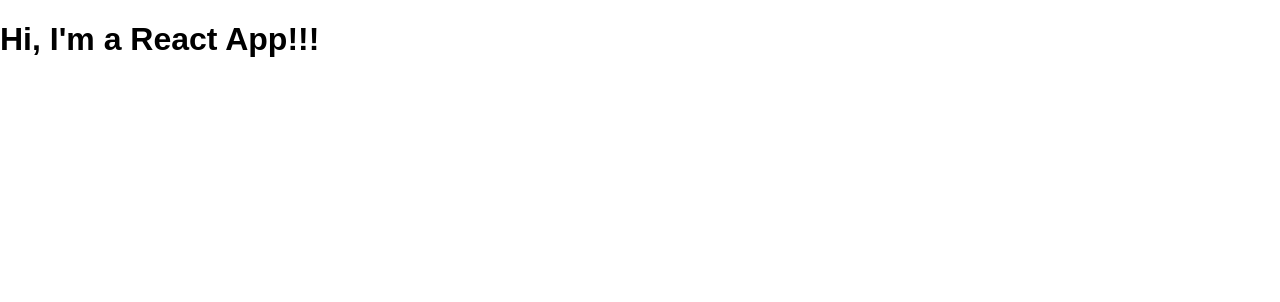
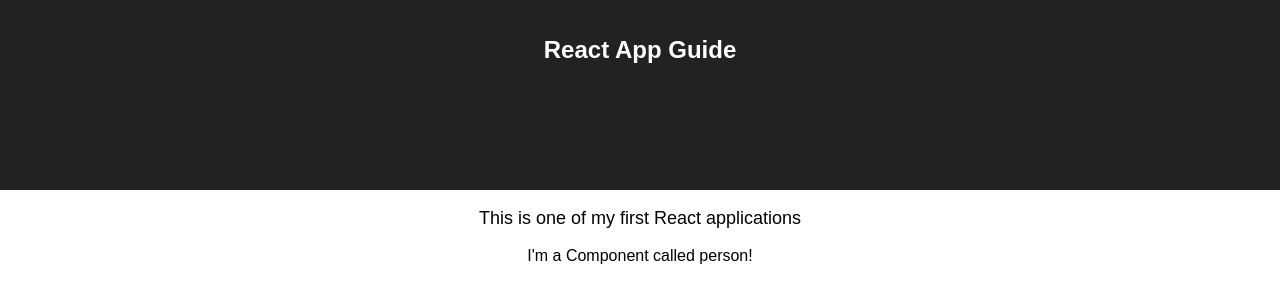
Before and after one commit to StephenPopovich/react-app-guide, a React (Create React App) app: page / in a window 1280 px wide. Shown: the top 302 px of the page. Built offline with nearby package versions, Linux system fonts and the light colour scheme.

Commit message:
create person component

```diff
--- a/src/App.js
+++ b/src/App.js
@@ -1,19 +1,21 @@
 import React, { Component } from 'react';
 import './App.css';
+import Person from './Person/Person';
 
 class App extends Component {
   render() {
-    // return (
-    //   <div className="App">
-    //     <header className="App-header">
-    //       <h1 className="App-title">React App Guide</h1>
-    //     </header>
-    //     <p className="App-intro">
-    //       This is one of my first React applications
-    //     </p>
-    //   </div>
-    // );
-    return React.createElement('div', null, React.createElement('h1', null, 'Hi, I\'m a React App!!!'));
+    return (
+      <div className="App">
+        <header className="App-header">
+          <h1 className="App-title">React App Guide</h1>
+        </header>
+        <p className="App-intro">
+          This is one of my first React applications
+        </p>
+        <Person />
+      </div>
+    );
+    // return React.createElement('div', null, React.createElement('h1', null, 'Hi, I\'m a React App!!!'));
   }
 }
 
--- /dev/null
+++ b/src/Person/Person.js
@@ -0,0 +1,7 @@
+import React from 'react';
+
+const person = () => {
+   return <p>I'm a Component called person!</p>
+}
+
+export default person;
```
